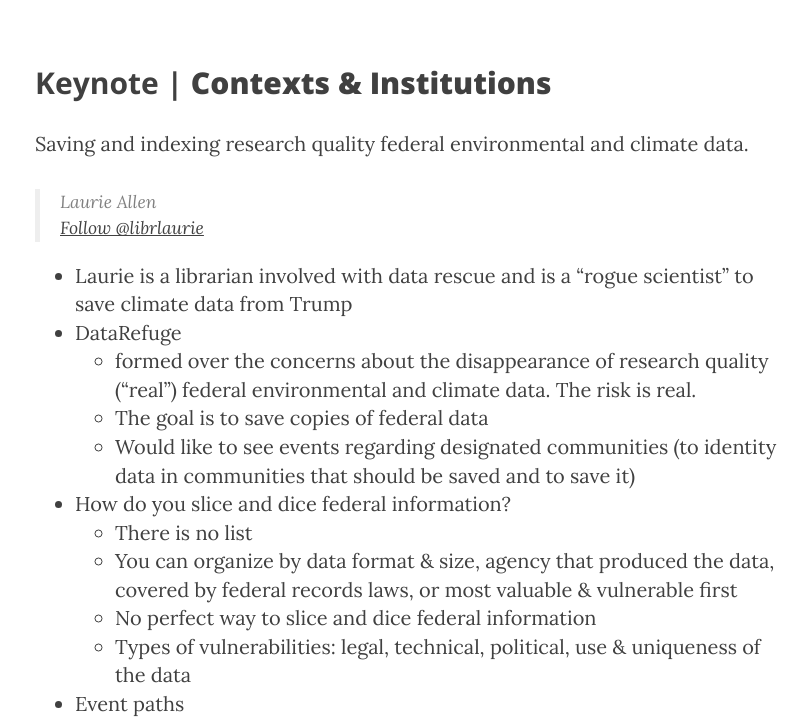
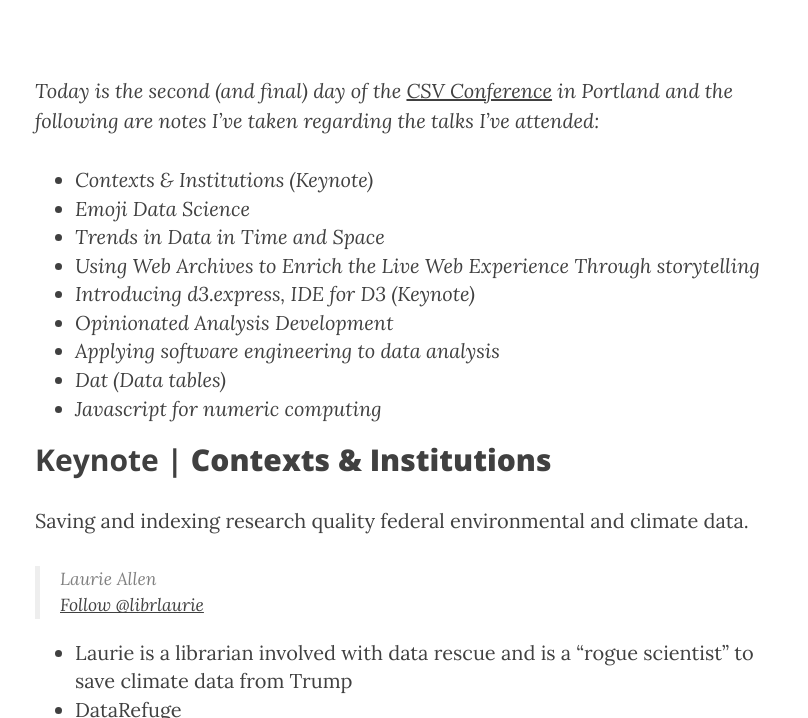
Before and after one commit to csiu/blog, a Jekyll site: the page built from _posts/2017_100daysofcode/2017-05-03-day68.md, in a window 1280 px wide and 900 px high, scrolled down 263 px, cut to the strip 182-900 px from the top of the window. Shown: the whole strip, without its empty margins (230-1038 px from the left). Built offline with Jekyll 4.4.1, drawn with Linux system fonts in a browser that asks for light colours; nearby versions of some CDN libraries; comment, search, counter and statistics services are not loaded.

Commit message:
add talks I went to

```diff
--- a/_posts/2017_100daysofcode/2017-05-03-day68.md
+++ b/_posts/2017_100daysofcode/2017-05-03-day68.md
@@ -10,6 +10,18 @@
 header-img: img/header/2017-05-03_portland.jpg
 header-img-source: Santina Lin (in Portland, csv,conf,v3)
 ---
+
+*Today is the second (and final) day of the [CSV Conference](https://csvconf.com) in Portland and the following are notes I’ve taken regarding the talks I’ve attended:*
+
+- *Contexts & Institutions (Keynote)*
+- *Emoji Data Science*
+- *Trends in Data in Time and Space*
+- *Using Web Archives to Enrich the Live Web Experience Through storytelling*
+- *Introducing d3.express, IDE for D3 (Keynote)*
+- *Opinionated Analysis Development*
+- *Applying software engineering to data analysis*
+- *Dat (Data tables)*
+- *Javascript for numeric computing*
 
 ## **Keynote |** Contexts & Institutions
 
```
